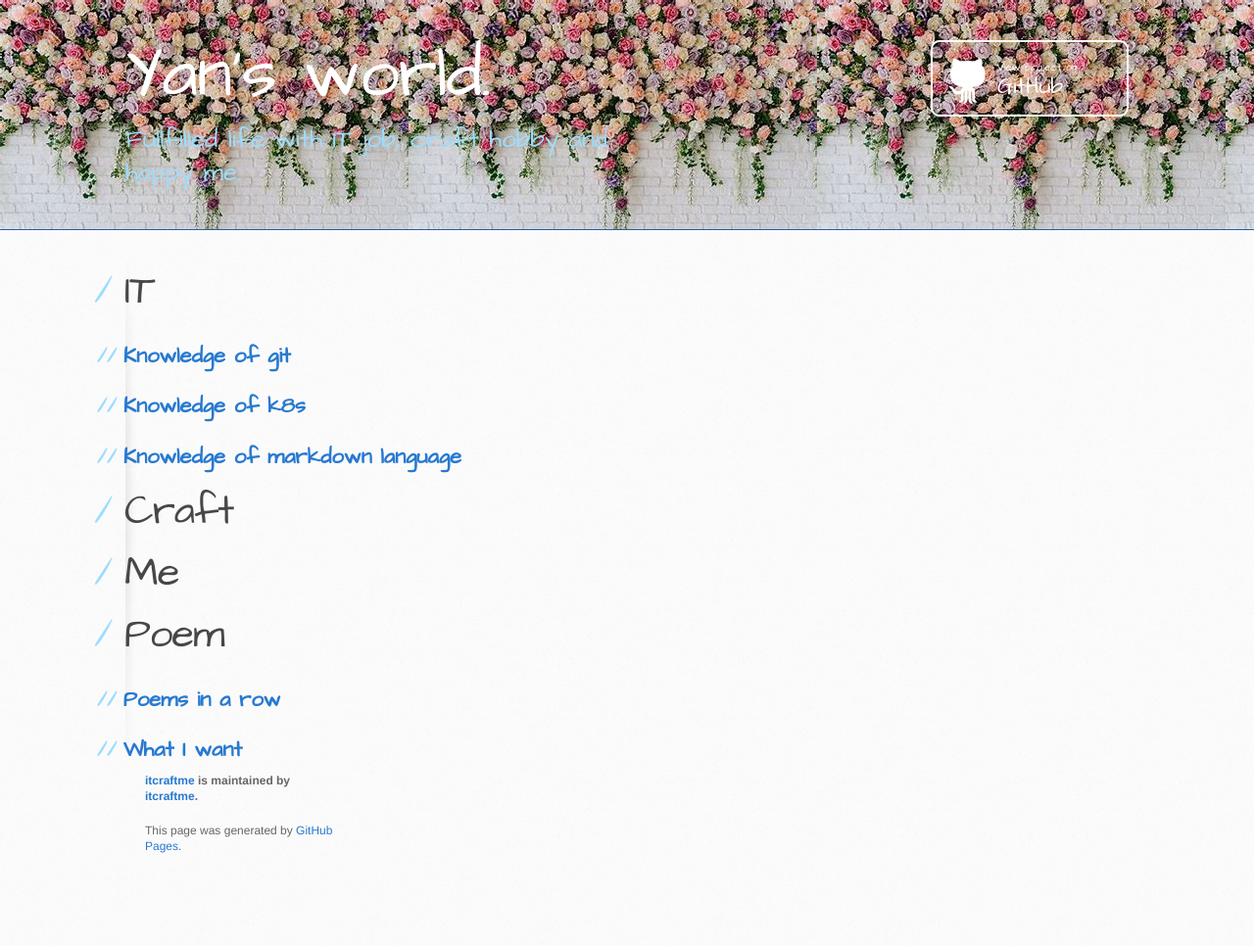
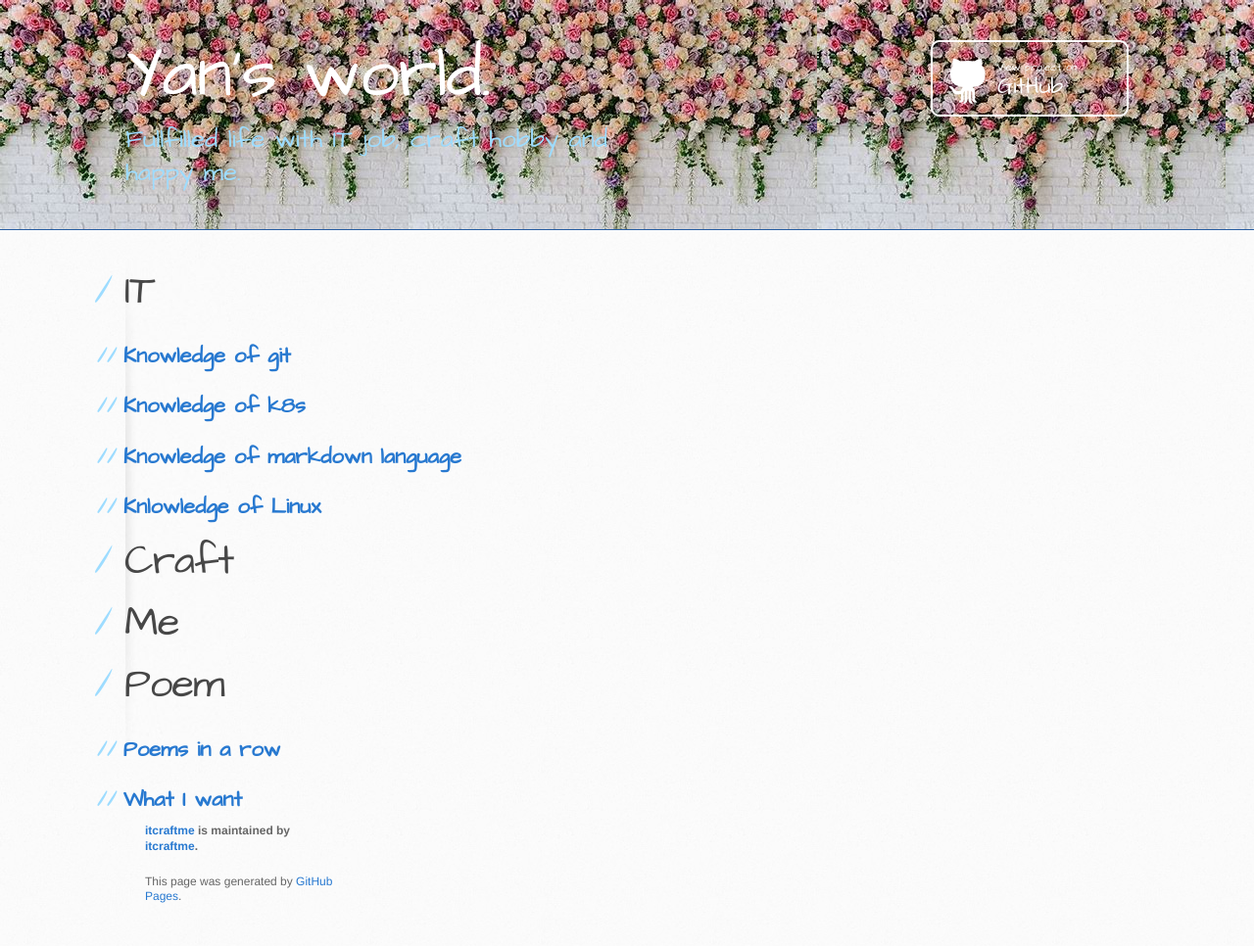
Before and after one commit to itcraftme/itcraftme, a Jekyll site: the page built from index.md, in a window 1280 px wide. Shown: the whole page at 98% size. Built offline with Jekyll 4.4.1, drawn with Linux system fonts in a browser that asks for light colours; our own code applies the rules of GitHub Pages for plain Markdown files; before the commit the page ends 915 px from its top, so only the background shows below that.

Commit message:
Update index.md
add linux knowledge link

```diff
--- a/index.md
+++ b/index.md
@@ -5,6 +5,7 @@ layout: default
 ## [Knowledge of git](./docs/it/git.md)
 ## [Knowledge of k8s](./docs/it/k8s_knowledge.md)
 ## [Knowledge of markdown language](./docs/it/markdown_knowledge.md)
+## [Knlowledge of Linux](https://linux265.com/course/)
 # Craft
 # Me
 # Poem
```
